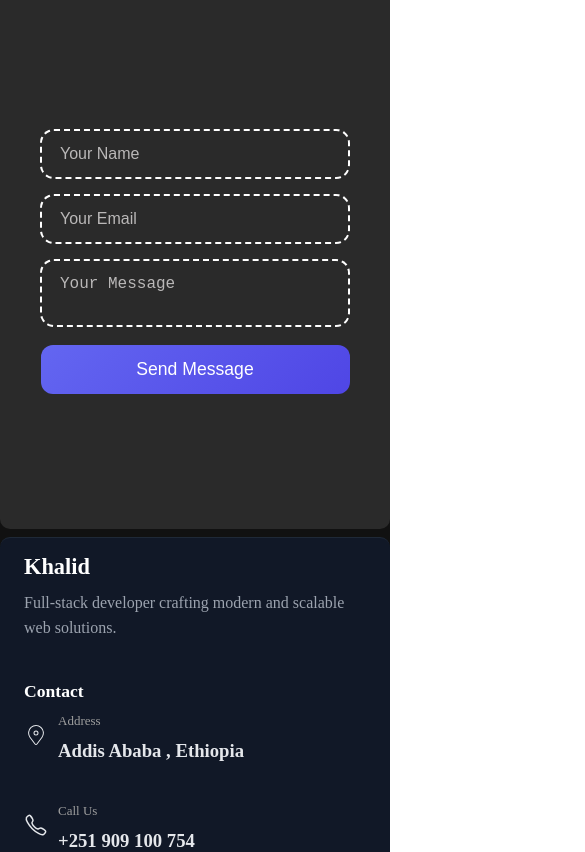
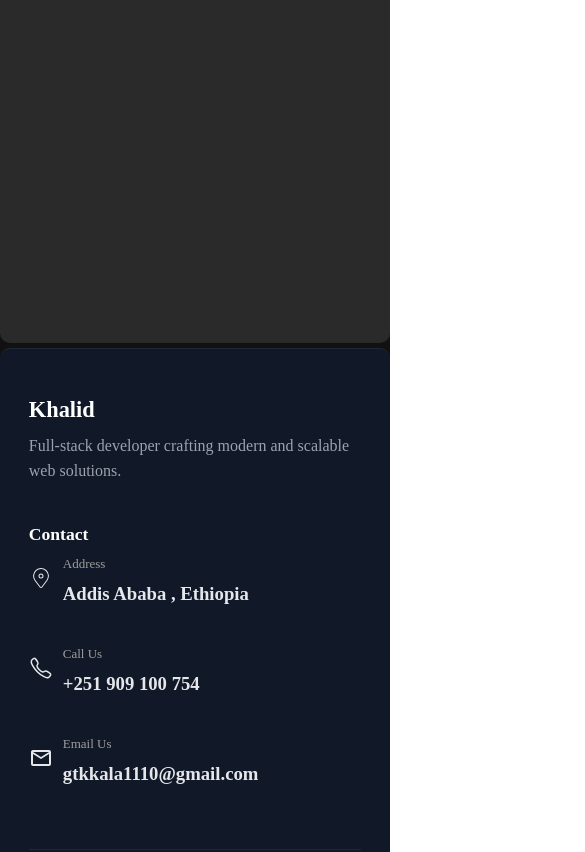
Before and after one commit to GTK-kala/Personal-Portfolio-App, a React (Vite) app in the folder Personal-Portfolio-App/: page / in a window 390 px wide. Shown: the part 4660-5512 px from the top of the page, 585 px wide, since content can reach past the window. Built offline with nearby package versions, Linux system fonts and the light colour scheme.

Commit message:
Adjustion the footer section

```diff
--- a/Personal-Portfolio-App/src/components/Contact/Contact.css
+++ b/Personal-Portfolio-App/src/components/Contact/Contact.css
@@ -221,7 +221,7 @@
 }
 @media (max-width:580px) {
   .contact-container{
-    gap: 50px;
+    gap: 70px;
   }
 }
 @media (max-width: 500px) {
@@ -279,14 +279,20 @@
   }
   .contact-section_light {
     padding-top: 35px;
+    padding-bottom: 0px;
   }
   .contact-section_night {
     padding-top: 35px;
+    padding-bottom: 0px;
   }
   .contact-section_light {
-    height: 100vh;
+    height: 78vh;
   }
   .contact-section_night {
-    height: 100vh;
+    height: 78vh;
+  }
+  .contact-form{
+    position: relative;
+    top: -100px;
   }
 }
--- a/Personal-Portfolio-App/src/components/Footer/Footer.css
+++ b/Personal-Portfolio-App/src/components/Footer/Footer.css
@@ -1,8 +1,8 @@
 .footer {
   background: #111827;
   color: #e5e7eb;
-  padding: 1rem 1.5rem 2rem;
-  margin-top: 0.5rem;
+  padding: 3rem 1.8rem 2rem;
+  margin-top: 0.3rem;
   border-top: 1px solid #1f2937;
   animation: fadeIn 1s ease forwards;
   border-radius: 10px;
```
